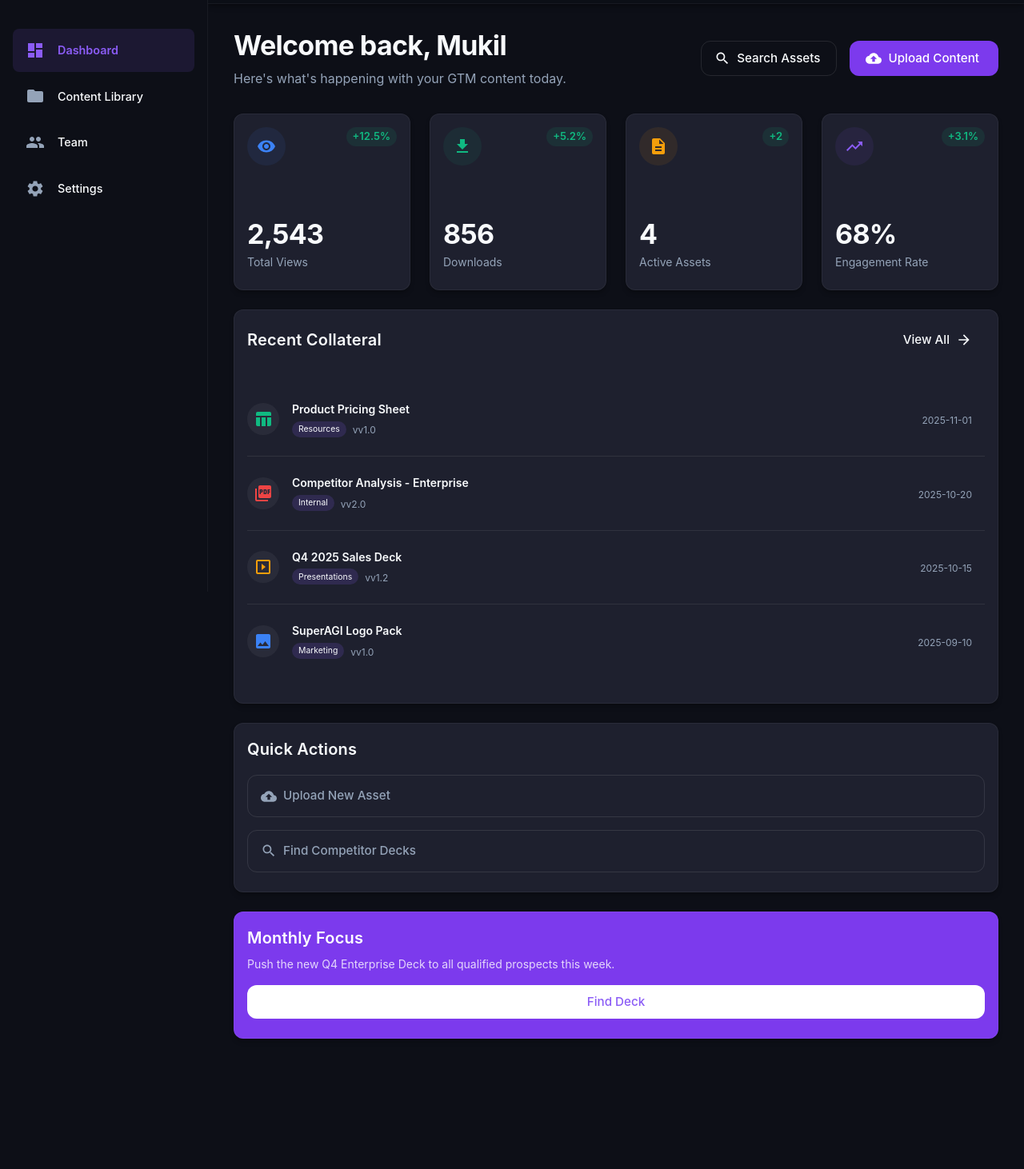
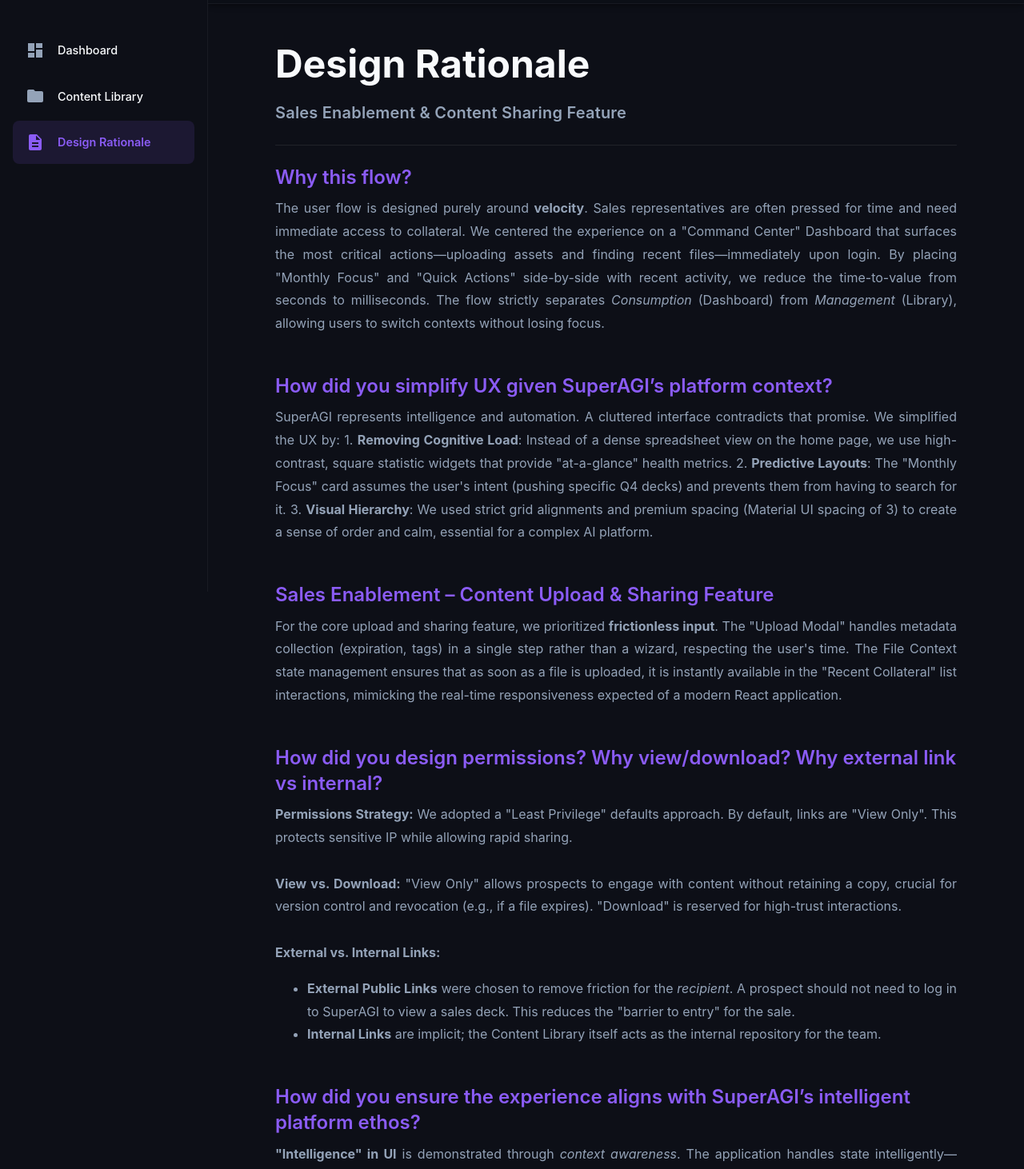
Before and after one commit to bukil/crm, a React (Vite) app: page /#/rationale in a window 1280 px wide. Before the commit this address led to /#/. Shown: the part 60-1522 px from the top of the page at 80% size. Before the commit the page ends 1391 px from the top, so only its background shows below. Built offline with nearby package versions, Linux system fonts and the light colour scheme.

Commit message:
oks
soks

```diff
--- a/package.json
+++ b/package.json
@@ -17,7 +17,7 @@
     "prop-types": "^15.8.1",
     "react": "^19.2.0",
     "react-dom": "^19.2.0",
-    "react-router-dom": "^7.10.1"
+    "react-router-dom": "^6.28.0"
   },
   "devDependencies": {
     "@eslint/js": "^9.39.1",
--- a/src/App.jsx
+++ b/src/App.jsx
@@ -2,6 +2,7 @@
 import MainLayout from './components/Layout/MainLayout';
 import Dashboard from './pages/Dashboard';
 import ContentLibrary from './pages/ContentLibrary';
+import DesignRationale from './pages/DesignRationale';
 import ExternalViewer from './pages/ExternalViewer';
 import { FileProvider } from './context/FileContext';
 import { CssBaseline } from '@mui/material';
@@ -14,6 +15,7 @@
         <Route path="/" element={<MainLayout />}>
           <Route index element={<Dashboard />} />
           <Route path="library" element={<ContentLibrary />} />
+          <Route path="rationale" element={<DesignRationale />} />
         </Route>
 
         {/* Standalone routes */}
--- a/src/components/Layout/MainLayout.jsx
+++ b/src/components/Layout/MainLayout.jsx
@@ -24,7 +24,8 @@
     Settings as SettingsIcon,
     Notifications as NotificationsIcon,
     Search as SearchIcon,
-    Bolt as BoltIcon
+    Bolt as BoltIcon,
+    Description as DescriptionIcon
 } from '@mui/icons-material';
 
 const drawerWidth = 260; // Slightly wider for premium feel
@@ -55,8 +56,7 @@
                 {[
                     { text: 'Dashboard', icon: <DashboardIcon />, path: '/' },
                     { text: 'Content Library', icon: <FolderIcon />, path: '/library' },
-                    { text: 'Team', icon: <PeopleIcon />, path: '/team' },
-                    { text: 'Settings', icon: <SettingsIcon />, path: '/settings' },
+                    { text: 'Design Rationale', icon: <DescriptionIcon />, path: '/rationale' },
                 ].map((item) => {
                     const isSelected = location.pathname === item.path || (item.path === '/' && location.pathname === '/crm/');
                     return (
--- /dev/null
+++ b/src/pages/DesignRationale.jsx
@@ -0,0 +1,70 @@
+import { Box, Typography, Paper, Divider, Container } from '@mui/material';
+
+const Section = ({ title, children }) => (
+    <Box sx={{ mb: 6 }}>
+        <Typography variant="h5" gutterBottom sx={{ fontWeight: 600, color: 'primary.main' }}>
+            {title}
+        </Typography>
+        <Typography variant="body1" sx={{ lineHeight: 1.8, color: 'text.secondary', textAlign: 'justify' }}>
+            {children}
+        </Typography>
+    </Box>
+);
+
+const DesignRationale = () => {
+    return (
+        <Container maxWidth="md">
+            <Box sx={{ mb: 8, mt: 2 }}>
+                <Typography variant="h3" fontWeight="700" gutterBottom>
+                    Design Rationale
+                </Typography>
+                <Typography variant="h6" color="text.secondary" gutterBottom>
+                    Sales Enablement & Content Sharing Feature
+                </Typography>
+                <Divider sx={{ my: 3 }} />
+
+                <Section title="Why this flow?">
+                    The user flow is designed purely around <b>velocity</b>. Sales representatives are often pressed for time and need immediate access to collateral.
+                    We centered the experience on a "Command Center" Dashboard that surfaces the most critical actions—uploading assets and finding recent files—immediately upon login.
+                    By placing "Monthly Focus" and "Quick Actions" side-by-side with recent activity, we reduce the time-to-value from seconds to milliseconds.
+                    The flow strictly separates <i>Consumption</i> (Dashboard) from <i>Management</i> (Library), allowing users to switch contexts without losing focus.
+                </Section>
+
+                <Section title="How did you simplify UX given SuperAGI’s platform context?">
+                    SuperAGI represents intelligence and automation. A cluttered interface contradicts that promise.
+                    We simplified the UX by:
+                    1. <b>Removing Cognitive Load</b>: Instead of a dense spreadsheet view on the home page, we use high-contrast, square statistic widgets that provide "at-a-glance" health metrics.
+                    2. <b>Predictive Layouts</b>: The "Monthly Focus" card assumes the user's intent (pushing specific Q4 decks) and prevents them from having to search for it.
+                    3. <b>Visual Hierarchy</b>: We used strict grid alignments and premium spacing (Material UI spacing of 3) to create a sense of order and calm, essential for a complex AI platform.
+                </Section>
+
+                <Section title="Sales Enablement – Content Upload & Sharing Feature">
+                    For the core upload and sharing feature, we prioritized <b>frictionless input</b>.
+                    The "Upload Modal" handles metadata collection (expiration, tags) in a single step rather than a wizard, respecting the user's time.
+                    The File Context state management ensures that as soon as a file is uploaded, it is instantly available in the "Recent Collateral" list interactions, mimicking the real-time responsiveness expected of a modern React application.
+                </Section>
+
+                <Section title="How did you design permissions? Why view/download? Why external link vs internal?">
+                    <b>Permissions Strategy:</b> We adopted a "Least Privilege" defaults approach. By default, links are "View Only". This protects sensitive IP while allowing rapid sharing.
+                    <br /><br />
+                    <b>View vs. Download:</b> "View Only" allows prospects to engage with content without retaining a copy, crucial for version control and revocation (e.g., if a file expires). "Download" is reserved for high-trust interactions.
+                    <br /><br />
+                    <b>External vs. Internal Links:</b>
+                    <ul>
+                        <li><b>External Public Links</b> were chosen to remove friction for the <i>recipient</i>. A prospect should not need to log in to SuperAGI to view a sales deck. This reduces the "barrier to entry" for the sale.</li>
+                        <li><b>Internal Links</b> are implicit; the Content Library itself acts as the internal repository for the team.</li>
+                    </ul>
+                </Section>
+
+                <Section title="How did you ensure the experience aligns with SuperAGI’s intelligent platform ethos?">
+                    <b>"Intelligence" in UI</b> is demonstrated through <i>context awareness</i>.
+                    The application handles state intelligently—showing "Expired" badges automatically based on date logic, and disabling actions on invalid files.
+                    Visually, we moved away from standard "Admin Panel" tropes (blue/white tables) to a darker, sleeker, high-contrast aesthetic with custom square widgets.
+                    This "Dark Mode" inspired palette and the use of glass-morphic elements (subtle transparencies in list items) convey a futuristic, premium tool feeling that aligns with an AGI-focused brand.
+                </Section>
+            </Box>
+        </Container>
+    );
+};
+
+export default DesignRationale;
```
Also changed, not shown: 1 other file (tests, documents, lock files or other folders).
